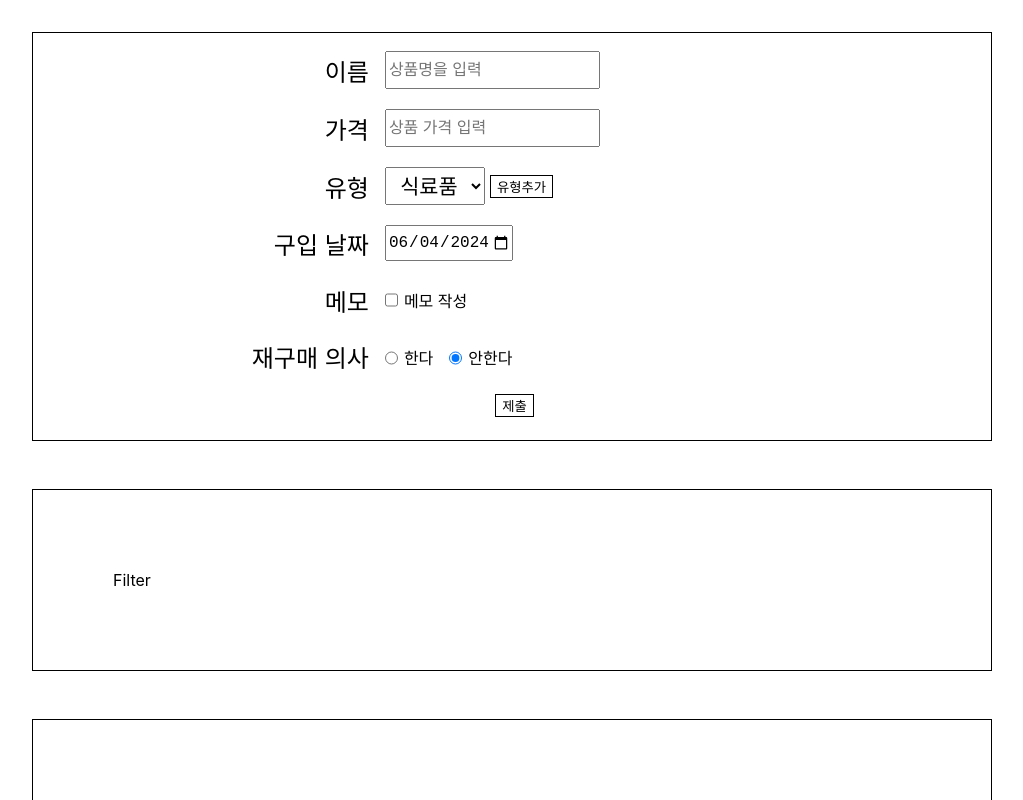
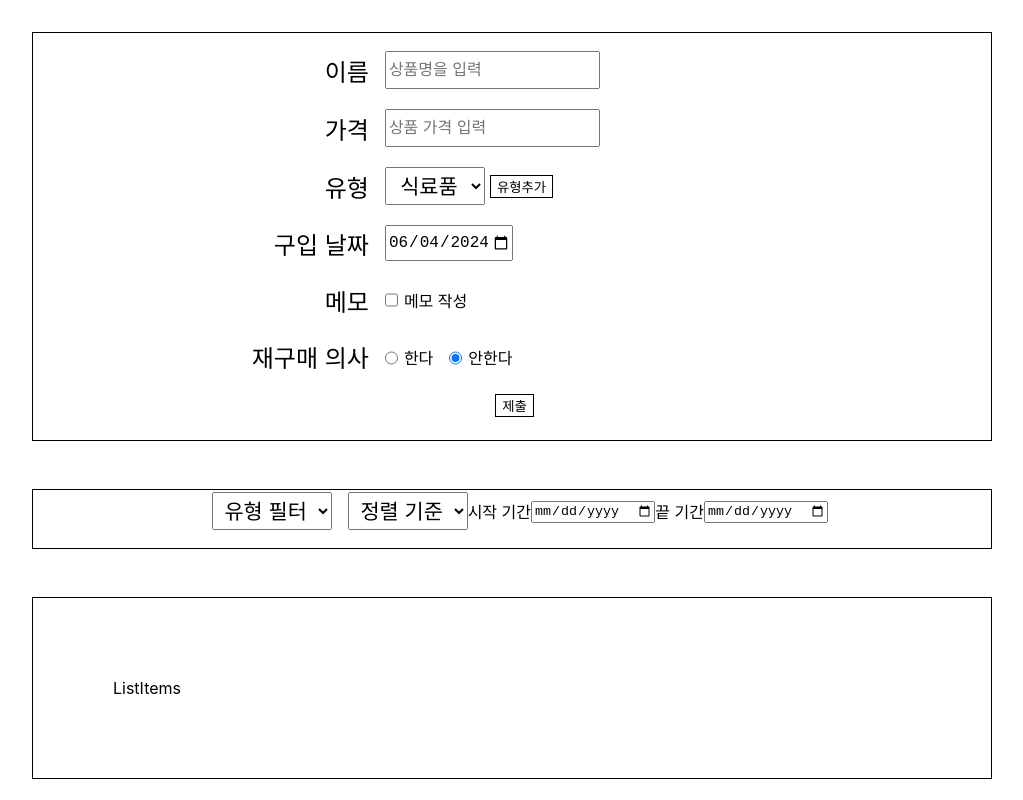
Before and after one commit to newfly101/BootCamp-MoneyCalender, a React (Create React App) app: page / in a window 1280 px wide. Shown: the top 800 px of the page, without its empty margins (128-1151 px from the left). Built offline with nearby package versions, Linux system fonts and the light colour scheme; the HTML template or start-up script is replaced by a standard one.

Commit message:
[가계부 프로젝트] [3] Filter 입력 요소 추가

```diff
--- a/src/component/Money/Filter.js
+++ b/src/component/Money/Filter.js
@@ -4,7 +4,44 @@ import classes from './filter.module.css';
 const Filter = () => {
     return (
         <div className={classes.mainBox}>
-            Filter
+            <div className={classes.boxComponent}>
+                <select
+                    id="productType"
+                    name="productType"
+                >
+                    <option id="productTypeName" name="productTypeName" value="productTypeName">유형 필터</option>
+                </select>
+                <select
+                    id="productType"
+                    name="productType"
+                >
+                    <option id="productTypeName" name="productTypeName" value="productTypeName">정렬 기준</option>
+                </select>
+                <div className={classes.labelBox}>
+                    <label htmlFor="productBuyDate">시작 기간</label>
+                </div>
+                <div className={classes.elementBox}>
+                    <input type="date"
+                           id="productBuyDate"
+                           name="productBuyDate"
+                           // max={today}
+                           // value={productDate}
+                           // onChange={onChangeProductDate}
+                    />
+                </div>
+                <div className={classes.labelBox}>
+                    <label htmlFor="productBuyDate">끝 기간</label>
+                </div>
+                <div className={classes.elementBox}>
+                    <input type="date"
+                           id="productBuyDate"
+                           name="productBuyDate"
+                           // max={today}
+                           // value={productDate}
+                           // onChange={onChangeProductDate}
+                    />
+                </div>
+            </div>
         </div>
     );
 };
--- a/src/component/Money/filter.module.css
+++ b/src/component/Money/filter.module.css
@@ -1,7 +1,23 @@
 .mainBox {
     margin: 2rem 10rem 3rem 10rem;
-    padding: 5rem;
     justify-content: center;
     align-items: center;
     border: 1px solid black;
 }
+
+.boxComponent {
+    display: flex;
+    padding: 2px;
+    justify-content: center;
+    align-items: center;
+    flex-direction: row;
+    margin-bottom: 1rem;
+}
+
+.boxComponent select {
+    margin-left: 1rem;
+    width: 120px;
+    height: 38px;
+    font-size: 1.3rem;
+    text-align: center;
+}
```
